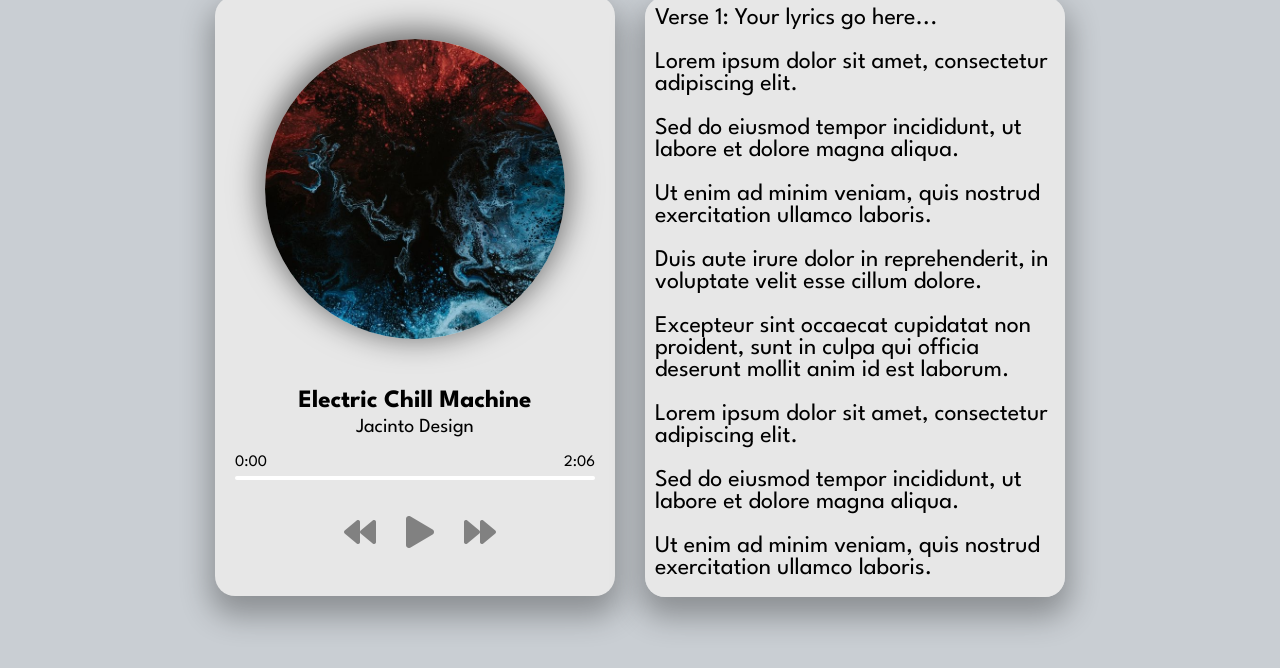
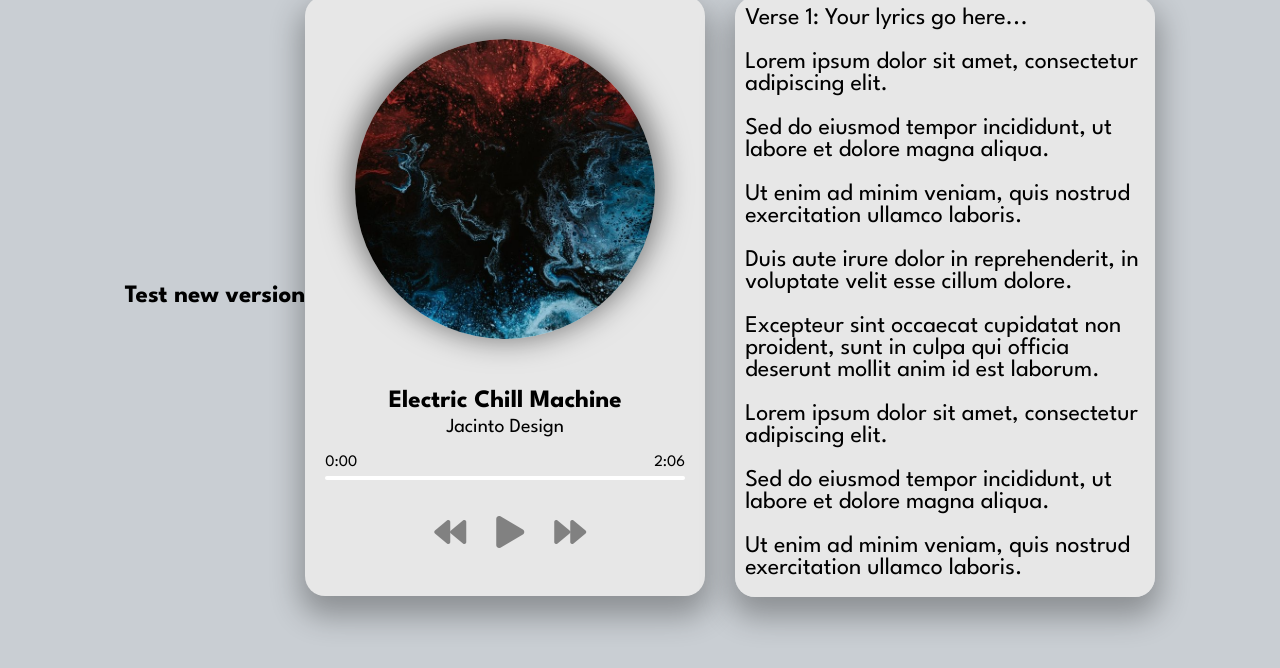
Before and after one commit to profcoder69420/music-player-web, a plain HTML site: page index.html in a window 1280 px wide. Shown: the part 104-772 px from the top of the page. Drawn offline with Linux system fonts and the light colour scheme.

Commit message:
update index file

```diff
--- a/index.html
+++ b/index.html
@@ -12,6 +12,7 @@
     <link rel="stylesheet" href="style.css" />
   </head>
   <body>
+    <h1>Test new version</h1>
     <div class="player-container">
       <div class="inside-player-container">
         <!-- Song -->
```
